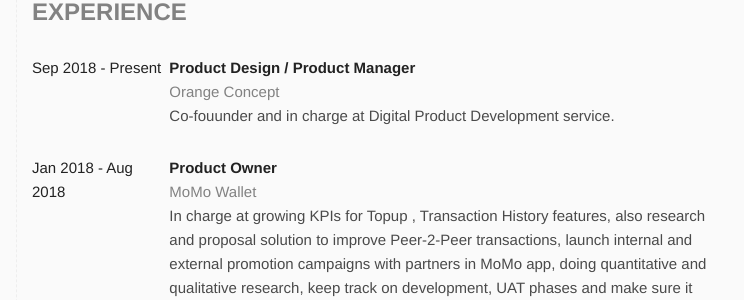
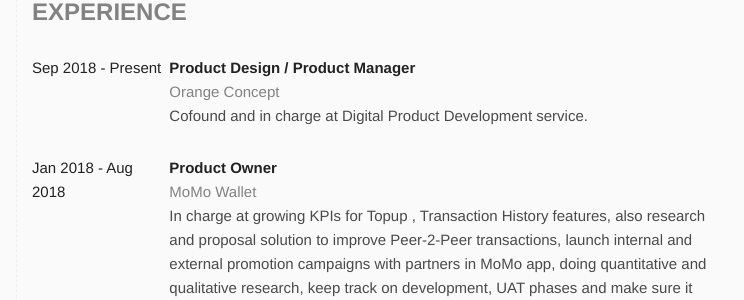
Before and after one commit to superstar109/personal-site, a Jekyll site: the page built from intro.md, in a window 1280 px wide. Shown: the part 1225-1525 px from the top of the page, without its empty margins (144-888 px from the left). Built offline with Jekyll 4.4.1, drawn with Linux system fonts in a browser that asks for light colours.

Commit message:
*update description

```diff
--- a/_layouts/about.html
+++ b/_layouts/about.html
@@ -73,7 +73,7 @@ layout: default
               <span class="job__title">Product Design / Product Manager</span>
               <span class="job__corp">Orange Concept</span>
               <p class="job__des">
-                Co-fouunder and in charge at Digital Product Development service.
+                Cofound and in charge at Digital Product Development service.
               </p>
             </div>
           </li>
```
